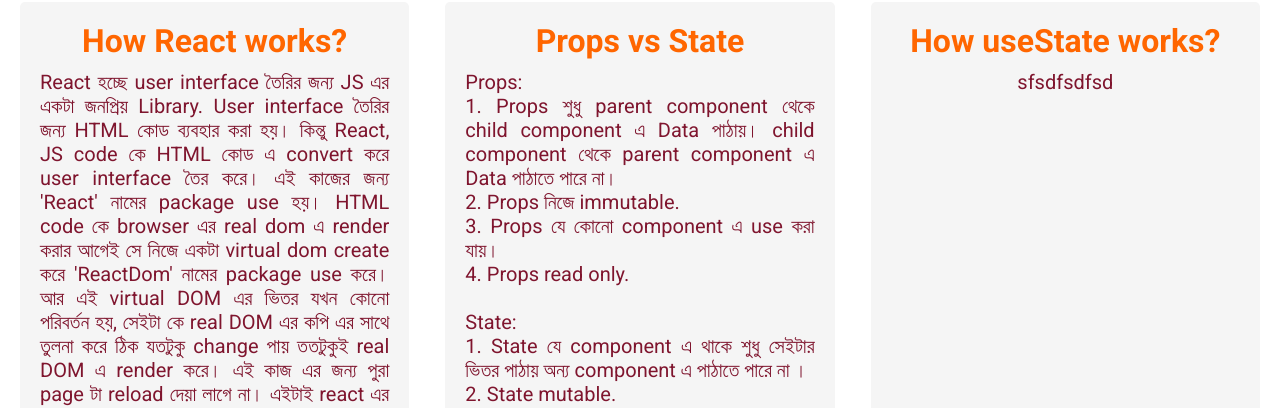
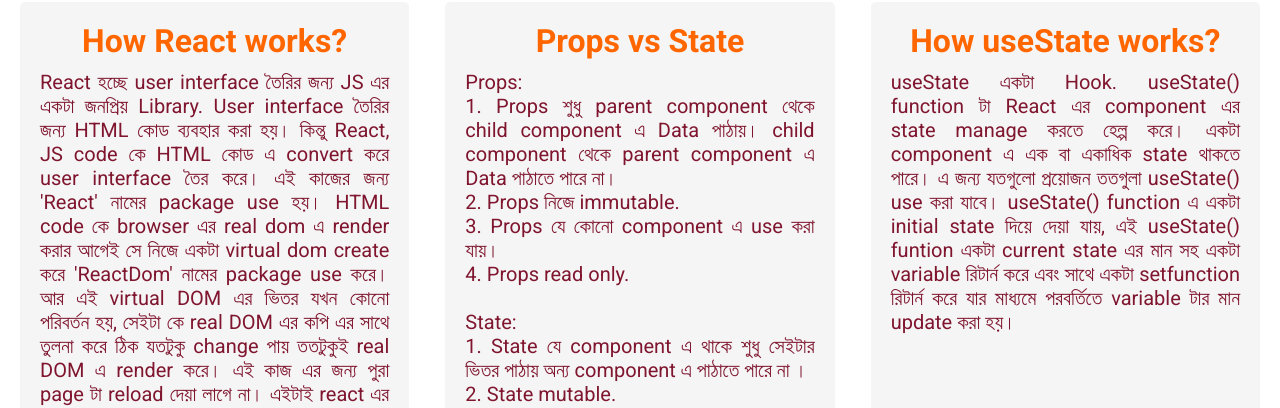
Before and after one commit to SEC-MASUM/fulfill-fruity-demand, a React (Create React App) app: page / in a window 1280 px wide. Shown: the part 2210-2618 px from the top of the page. Built offline with nearby package versions, Linux system fonts and the light colour scheme.

Commit message:
answer of 3rdd question is added

```diff
--- a/src/components/Question/Question.js
+++ b/src/components/Question/Question.js
@@ -53,7 +53,15 @@
         </div>
         <div className="question-container">
           <h1 className="question">How useState works?</h1>
-          <p className="answer">sfsdfsdfsd</p>
+          <p className="answer">
+            useState একটা Hook. useState() function টা React এর component এর
+            state manage করতে হেল্প করে। একটা component এ এক বা একাধিক state
+            থাকতে পারে। এ জন্য যতগুলো প্রয়োজন ততগুলা useState() use করা যাবে।
+            useState() function এ একটা initial state দিয়ে দেয়া যায়, এই
+            useState() funtion একটা current state এর মান সহ একটা variable
+            রিটার্ন করে এবং সাথে একটা setfunction রিটার্ন করে যার মাধ্যমে
+            পরবর্তিতে variable টার মান update করা হয়।
+          </p>
         </div>
       </div>
     </div>
```
Also changed, not shown: src/components/Product/Product.css (+4 -4 lines).
